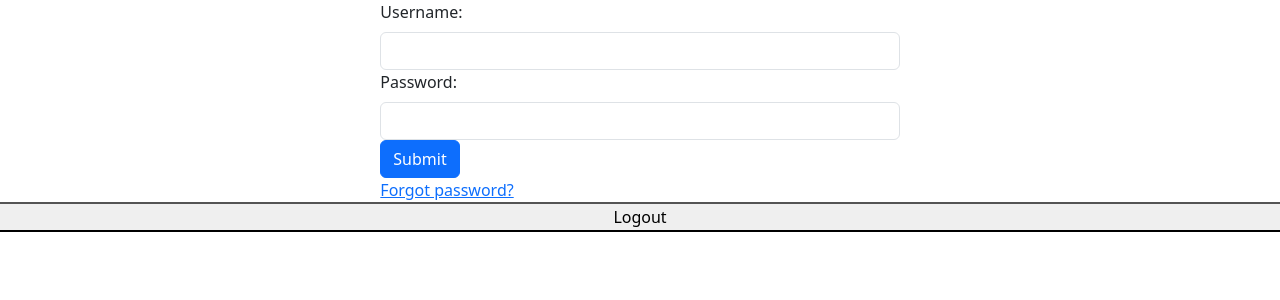
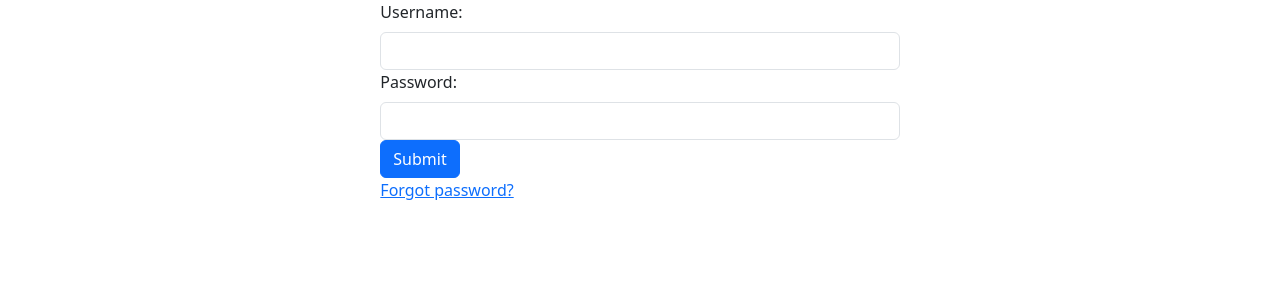
Before and after one commit to zhasan90/myFlix-client, a React app: page /login in a window 1280 px wide. Shown: the top 300 px of the page. Built offline with nearby package versions, Linux system fonts and the light colour scheme; the HTML template or start-up script is replaced by a standard one.

Commit message:
fixed logout

```diff
--- a/src/components/main-view/main-view.jsx
+++ b/src/components/main-view/main-view.jsx
@@ -115,8 +115,7 @@ export const MainView = () => {
             }
           />
         </Routes>
-        <button className = "logout-button" button onClick={() => { setUser(null); localStorage.clear()}}>Logout</button>
-      </Row>
+        {user && <button className = "logout-button" button onClick={() => { setUser(null); localStorage.clear()}}>Logout</button>}</Row>
     </BrowserRouter>
   );
 };
```
Also changed, not shown: 2 other files (tests, documents, lock files or other folders).
